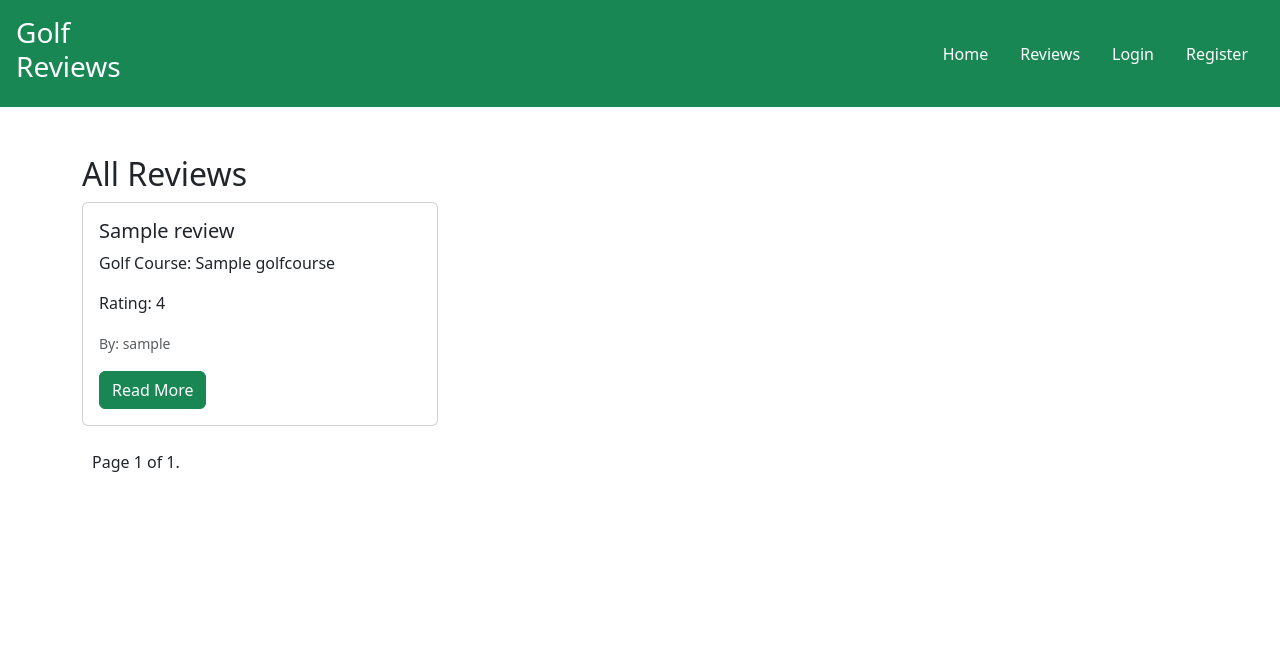
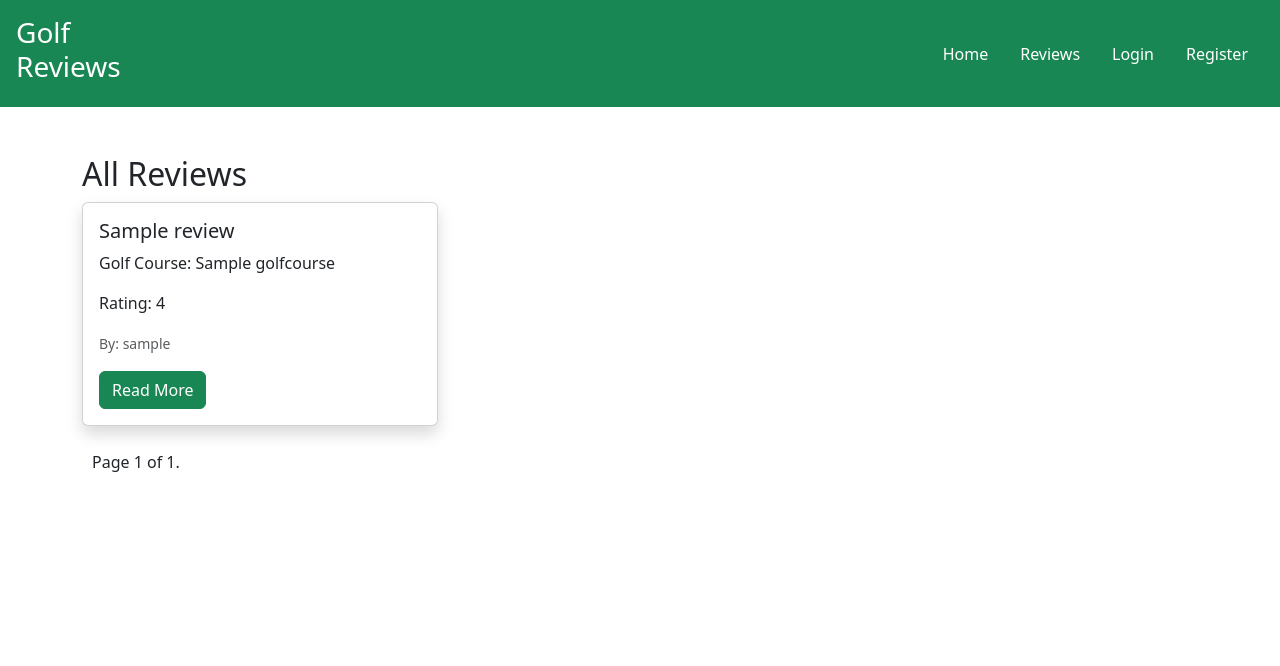
Before and after one commit to ollebrask/golf-blog, a Django app: page /reviews/ in a window 1280 px wide. Shown: the top 666 px of the page. Run offline with Django 4.2, Linux system fonts and the light colour scheme; tables that the repository leaves empty hold one stand-in row (values such as "Sample post").

Commit message:
Style cards with shadow

```diff
--- a/blog/templates/blog/review_detail.html
+++ b/blog/templates/blog/review_detail.html
@@ -8,7 +8,7 @@ Review Detail
 <div class="container">
     <div class="row">
         <div class="col-md-12">
-            <div class="card mb-4">
+            <div class="card mb-4 shadow">
                 <div class="card-body">
                     <h2 class="card-title">{{ review.title }}</h2>
                     <p class="card-text"><strong>Golf Course:</strong> {{ review.golf_course.name }}</p>
--- a/blog/templates/blog/show_reviews.html
+++ b/blog/templates/blog/show_reviews.html
@@ -15,7 +15,7 @@ All Reviews
     <div class="row">
         {% for review in reviews_page %}
         <div class="col-md-4 mb-4">
-            <div class="card h-100">
+            <div class="card h-100 shadow">
                 <div class="card-body">
                     <h5 class="card-title">{{ review.title }}</h5>
                     <p class="card-text">Golf Course: {{ review.golf_course.name }}</p>
```
